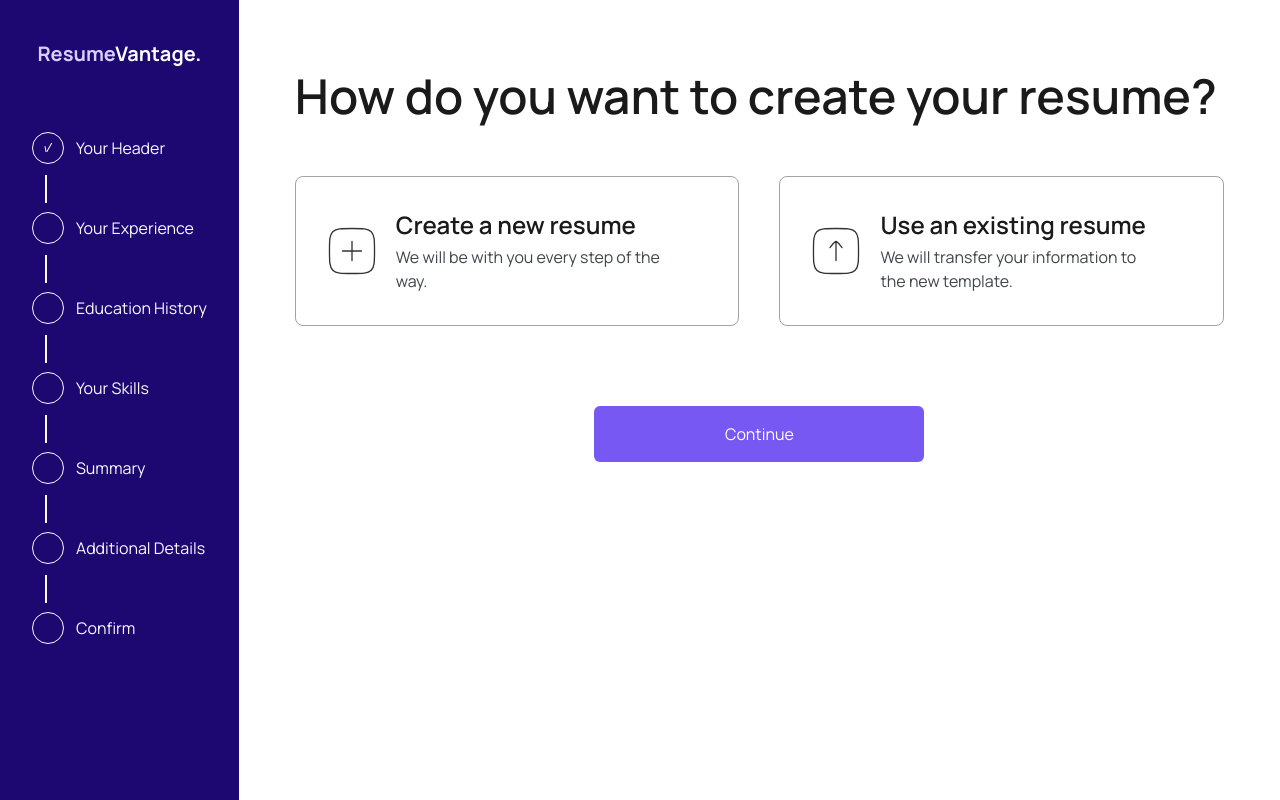
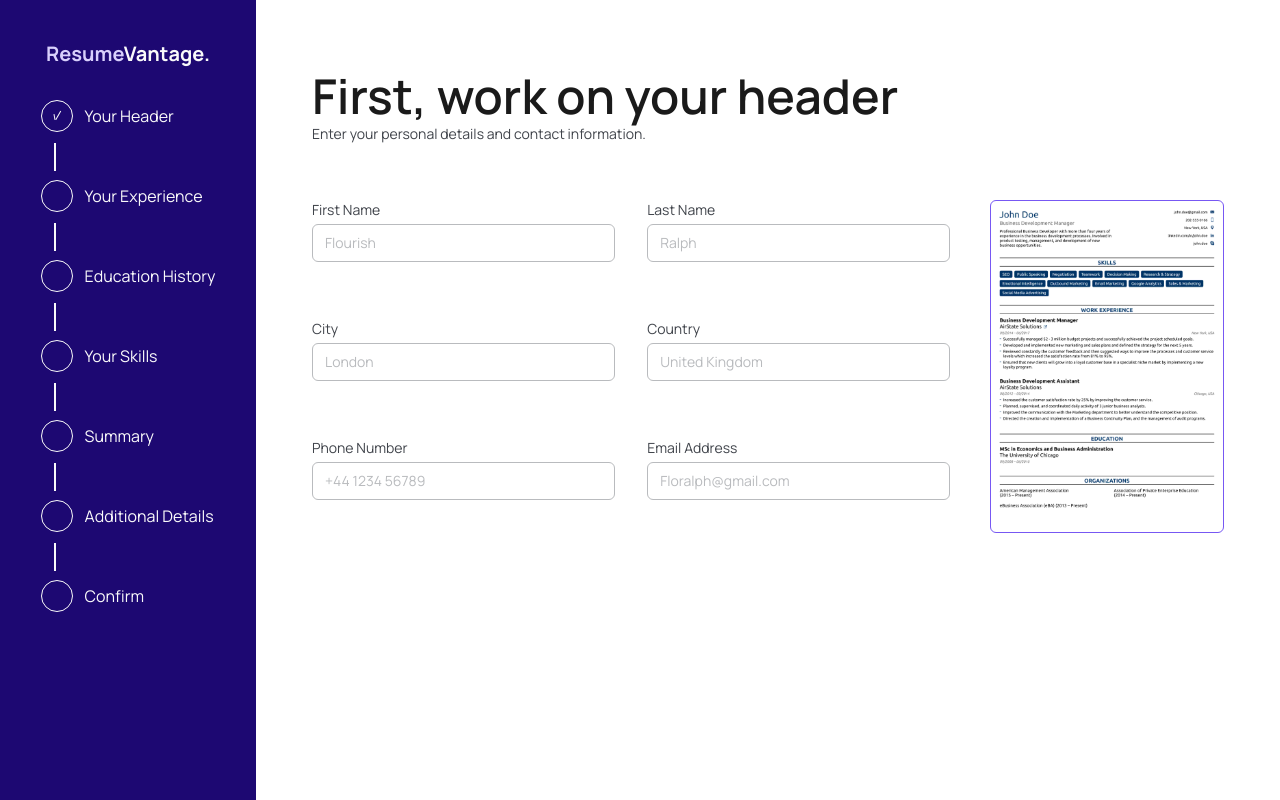
Before and after one commit to Lekanjoy/Resume-Vantage, a Next.js app: page /dashboard in a window 1280 px wide. Built offline with nearby package versions, Linux system fonts and the light colour scheme.

Commit message:
"Refactor dashboard layout: move CardWrapper into a new section, add UserHeader, and update styles for Sidebar and CardWrapper"

```diff
--- a/app/dashboard/page.tsx
+++ b/app/dashboard/page.tsx
@@ -1,11 +1,15 @@
 import CardWrapper from "@/components/dashboard/add-upload-resume/CardWrapper";
+import UserHeader from "@/components/dashboard/header";
 import Sidebar from "@/components/dashboard/sidebar";
 
 const Dashboard = () => {
   return (
     <section className="relative w-full h-dvh flex">
       <Sidebar />
-      <CardWrapper />
+      <section className="mt-[72px] w-full pr-4 pl-[96px] lg:pl-[calc(20%+56px)] lg:pr-14 2xl:lg:pl-[calc(20%+64px)] 2xl:pr-16">
+        {/* <CardWrapper /> */}
+        <UserHeader />
+      </section>
     </section>
   );
 };
--- a/components/dashboard/add-upload-resume/CardWrapper.tsx
+++ b/components/dashboard/add-upload-resume/CardWrapper.tsx
@@ -7,7 +7,7 @@ const CardWrapper = () => {
   const [selectedCardId, setSelectedCardId] = useState<number | null>(null);
 
   return (
-    <section className="mt-[72px] w-full px-4 lg:px-14 2xl:px-16">
+    <>
       <h1 className="text-secondary text-lg font-semibold mb-10 lg:mb-14 lg:text-5xl">
         How do you want to create your resume?
       </h1>
@@ -28,7 +28,7 @@ const CardWrapper = () => {
           Continue
         </button>
       </div>
-    </section>
+    </>
   );
 };
 
--- /dev/null
+++ b/components/dashboard/header/index.tsx
@@ -0,0 +1,67 @@
+import CustomInput from "@/components/input";
+import Image from "next/image";
+import template from '@/public/assets/landing-page/template-1.png'
+
+const UserHeader = () => {
+  return (
+    <>
+      <div className="mb-10 flex flex-col gap-y-1 lg:mb-14">
+        <h1 className="text-secondary text-lg font-semibold lg:text-5xl">
+          First, work on your header
+        </h1>
+        <p className="text-xs text-secondary-100 lg:text-sm">
+          Enter your personal details and contact information.
+        </p>
+      </div>
+
+      <div className="w-full flex flex-col gap-y-12 lg:flex-row  lg:gap-x-10 lg:justify-between">
+        <form
+          action=""
+          className="flex flex-col flex-shrink-0 gap-y-6 lg:grid lg:w-[70%] lg:grid-cols-2 lg:gap-x-8"
+        >
+          <CustomInput
+            id={"fname"}
+            type={"text"}
+            label={"First Name"}
+            placeholder={"Flourish"}
+          />
+          <CustomInput
+            id={"lname"}
+            type={"text"}
+            label={"Last Name"}
+            placeholder={"Ralph"}
+          />
+          <CustomInput
+            id={"city"}
+            type={"text"}
+            label={"City"}
+            placeholder={"London"}
+          />
+          <CustomInput
+            id={"ctry"}
+            type={"text"}
+            label={"Country"}
+            placeholder={"United Kingdom"}
+          />
+          <CustomInput
+            id={"phone"}
+            type={"phone"}
+            label={"Phone Number"}
+            placeholder={"+44 1234 56789"}
+          />
+          <CustomInput
+            id={"email"}
+            type={"email"}
+            label={"Email Address"}
+            placeholder={"Floralph@gmail.com"}
+          />
+        </form>
+        <div className="w-full border border-primary rounded-md lg:w-[30%]">
+          <Image src={template} alt="templates" className="w-full h-full"/>
+        </div>
+      </div>
+    </>
+  );
+};
+
+export default UserHeader;
--- a/components/dashboard/sidebar/index.tsx
+++ b/components/dashboard/sidebar/index.tsx
@@ -16,7 +16,7 @@ const Sidebar = () => {
   return (
     <aside
       className={twMerge(
-        "z-10 w-20 bg-[#1D0872] text-[#FAFAFA] flex flex-col gap-y-16 px-6 py-11 h-dvh transition-all  duration-700 ease-in-out lg:w-1/5 lg:items-center lg:px-8 lg:py-10 2xl:px-12",
+        "fixed z-10 w-20 bg-[#1D0872] text-[#FAFAFA] flex flex-col gap-y-8 px-6 py-11 h-dvh transition-all  duration-700 ease-in-out sm:gap-x-16 lg:w-1/5 lg:items-center lg:px-8 lg:py-10 2xl:px-12",
         isToggle ? "w-full" : "w-20"
       )}
     >
```
